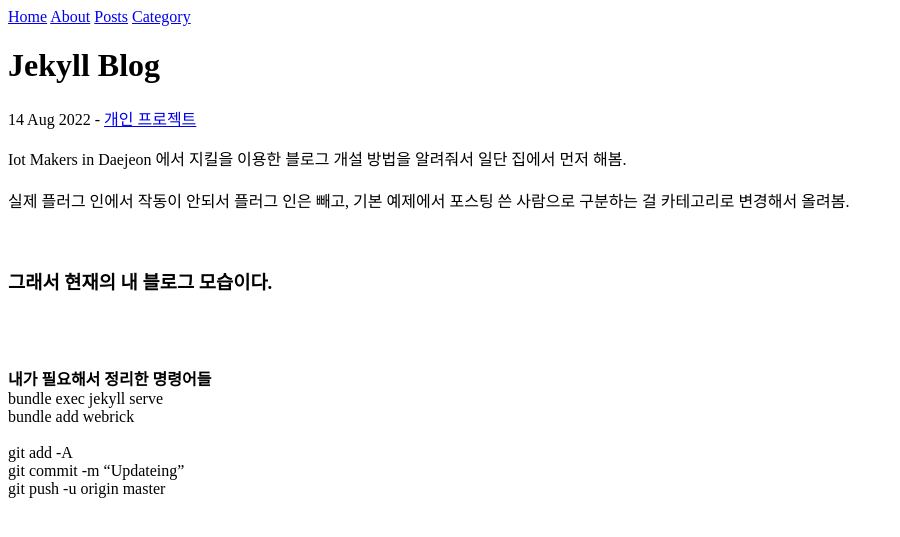
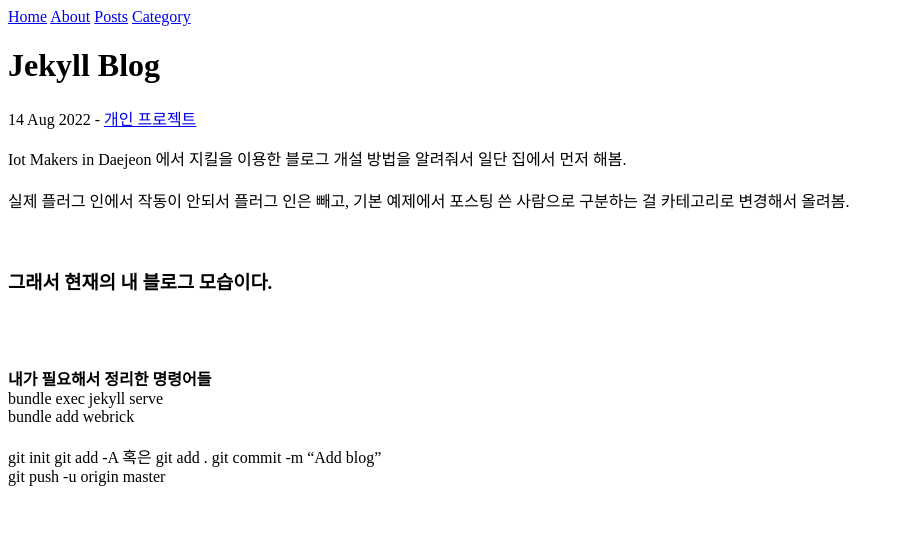
Before and after one commit to imaaan-lab/imaaan-lab.github.io, a Jekyll site: the page built from _posts/2022-08-14-jekyll-blog.md, in a window 1280 px wide. Shown: the top 537 px of the page, without its empty margins (0-900 px from the left). Built offline with Jekyll 4.4.1, drawn with Linux system fonts in a browser that asks for light colours.

Commit message:
Add blog2

```diff
--- a/_posts/2022-08-14-jekyll-blog.md
+++ b/_posts/2022-08-14-jekyll-blog.md
@@ -17,6 +17,7 @@
 bundle exec jekyll serve
 bundle add webrick
 <br/>
-git add -A
-git commit -m "Updateing"
+git init
+git add -A  혹은 git add .
+git commit -m "Add blog"
 git push -u origin master
```
